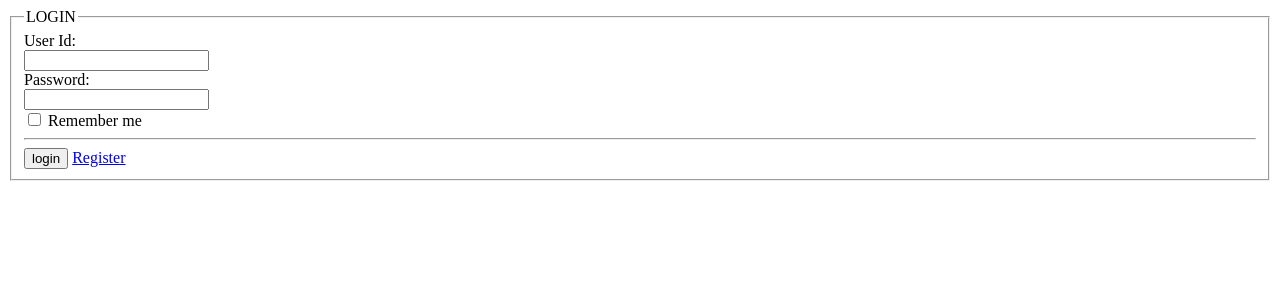
After one commit to Mesbah-Himel/Learning--web-technologies-fall-2020-2021-sec-d, a PHP site: page / in a window 1280 px wide. The commit adds this page. Shown: the top 300 px of the page. Run offline with PHP 8.4, Linux system fonts and the light colour scheme.

Commit message:
first commit

```diff
--- /dev/null
+++ b/Final_Lab Task_Ajax_4.1/index.php
@@ -0,0 +1,24 @@
+<!DOCTYPE html>
+<html lang="en">
+<head>
+    <meta charset="UTF-8">
+    <meta name="viewport" content="width=device-width, initial-scale=1.0">
+    <title>Document</title>
+</head>
+<body>
+    <form action="" method=""></form>
+    <fieldset>
+    <legend>LOGIN</legend>
+        <label for="u_id">User Id:</label><br>
+        <input type="tel" id="u_id" name="u_id" value=""><br>
+        <label for="password">Password:</label><br>
+        <input type="pass" id="password" name="password" value=""><br>
+        <input type="checkbox"  id="rememberme" value="isrememberme">
+         <label for="rememberMe">Remember me</label><br><hr>
+
+        <input type="submit" value="login">
+        <a href="index.html">Register</a>
+    </fieldset>
+</form>
+</body>
+</html>
```
Also changed, not shown: Final_Lab Task_Ajax_4.1/view/registration.php (renamed from Final_Lab Task_Ajax_4.1/view/index.html, +5 -3 lines), Final_Lab Task_Ajax_4.1/view/Login.html (deleted).
